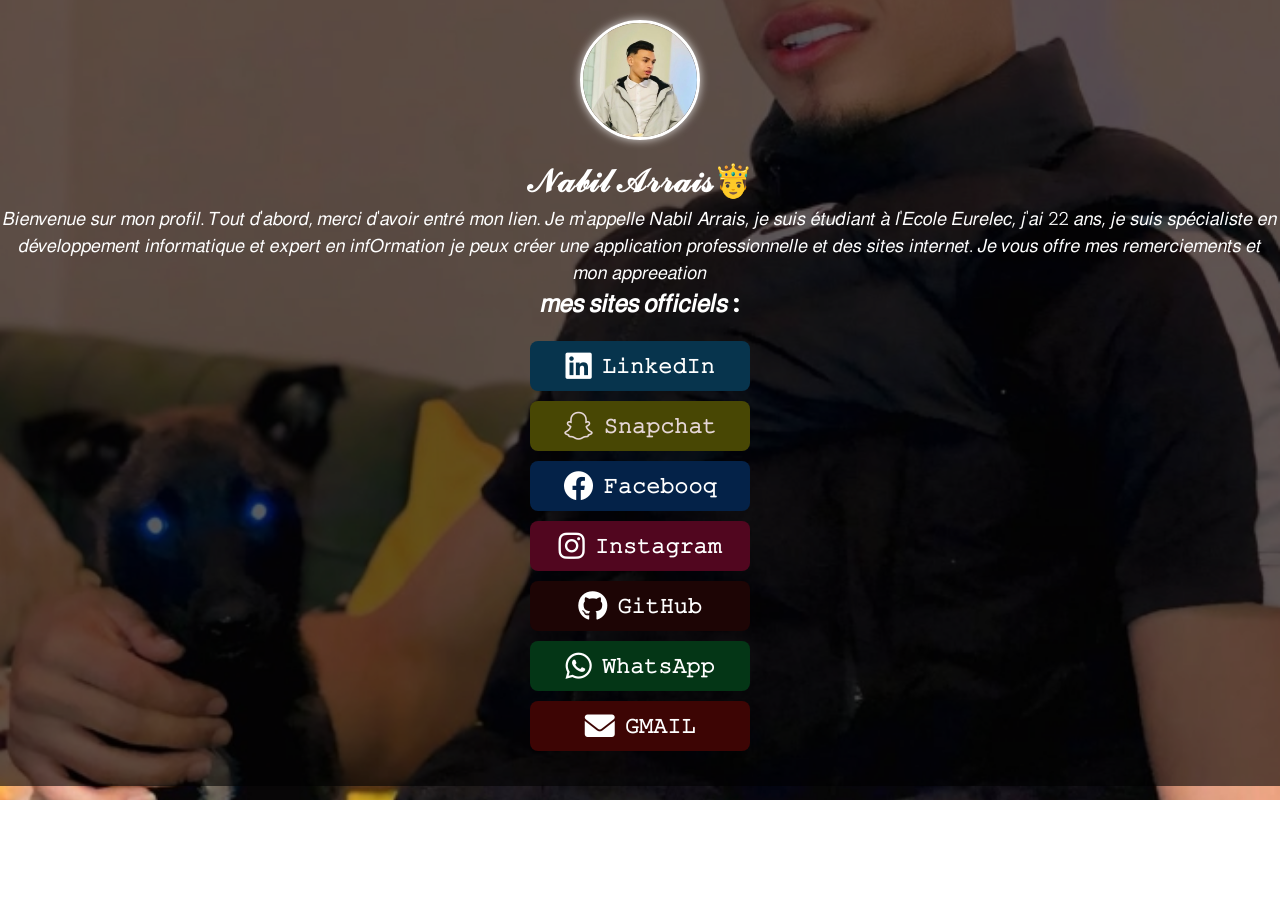
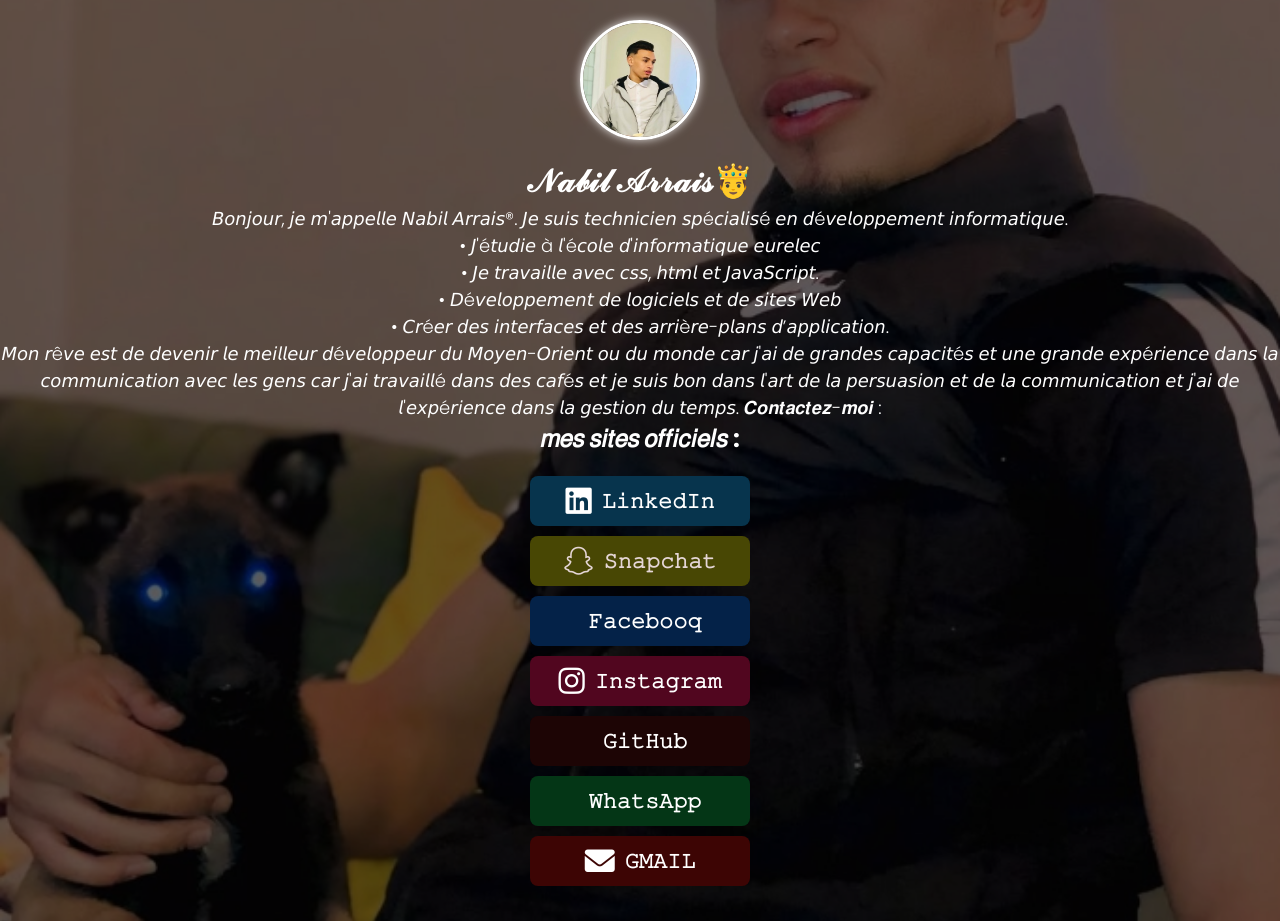
Before and after one commit to nabilarrais/potfolio, a plain HTML site: page index.html in a window 1280 px wide. Before the commit the page ends 800 px from the top, so only its background shows below. Drawn offline with Linux system fonts and the light colour scheme.

Commit message:
first commit

```diff
--- a/index.html
+++ b/index.html
@@ -111,17 +111,28 @@
     <div class="profile">
         <img src="picture 2.jpeg" alt="Nabil Arrais">
         <h1>𝒩𝒶𝒷𝒾𝓁 𝒜𝓇𝓇𝒶𝒾𝓈🤴 </h1>
-        <p>𝐵𝑖𝑒𝑛𝑣𝑒𝑛𝑢𝑒 𝑠𝑢𝑟 𝑚𝑜𝑛 𝑝𝑟𝑜𝑓𝑖𝑙. 𝑇𝑜𝑢𝑡 𝑑'𝑎𝑏𝑜𝑟𝑑, 𝑚𝑒𝑟𝑐𝑖 𝑑'𝑎𝑣𝑜𝑖𝑟 𝑒𝑛𝑡𝑟𝑒́ 𝑚𝑜𝑛 𝑙𝑖𝑒𝑛. 𝐽𝑒 𝑚'𝑎𝑝𝑝𝑒𝑙𝑙𝑒 𝑁𝑎𝑏𝑖𝑙 𝐴𝑟𝑟𝑎𝑖𝑠, 𝑗𝑒 𝑠𝑢𝑖𝑠 𝑒́𝑡𝑢𝑑𝑖𝑎𝑛𝑡 𝑎̀ 𝑙'𝐸𝑐𝑜𝑙𝑒 𝐸𝑢𝑟𝑒𝑙𝑒𝑐, 𝑗'𝑎𝑖 22 𝑎𝑛𝑠, 𝑗𝑒 𝑠𝑢𝑖𝑠 𝑠𝑝𝑒́𝑐𝑖𝑎𝑙𝑖𝑠𝑡𝑒 𝑒𝑛 𝑑𝑒́𝑣𝑒𝑙𝑜𝑝𝑝𝑒𝑚𝑒𝑛𝑡 𝑖𝑛𝑓𝑜𝑟𝑚𝑎𝑡𝑖𝑞𝑢𝑒 𝑒𝑡 𝑒𝑥𝑝𝑒𝑟𝑡 𝑒𝑛 𝑖𝑛𝑓𝑂𝑟𝑚𝑎𝑡𝑖𝑜𝑛 𝑗𝑒 𝑝𝑒𝑢𝑥 𝑐𝑟𝑒́𝑒𝑟 𝑢𝑛𝑒 𝑎𝑝𝑝𝑙𝑖𝑐𝑎𝑡𝑖𝑜𝑛 𝑝𝑟𝑜𝑓𝑒𝑠𝑠𝑖𝑜𝑛𝑛𝑒𝑙𝑙𝑒 𝑒𝑡 𝑑𝑒𝑠 𝑠𝑖𝑡𝑒𝑠 𝑖𝑛𝑡𝑒𝑟𝑛𝑒𝑡. 𝐽𝑒 𝑣𝑜𝑢𝑠 𝑜𝑓𝑓𝑟𝑒 𝑚𝑒𝑠 𝑟𝑒𝑚𝑒𝑟𝑐𝑖𝑒𝑚𝑒𝑛𝑡𝑠 𝑒𝑡 𝑚𝑜𝑛 𝑎𝑝𝑝𝑟𝑒𝑒𝑎𝑡𝑖𝑜𝑛</p>
+       <p>   𝘉𝘰𝘯𝘫𝘰𝘶𝘳, 𝘫𝘦 𝘮'𝘢𝘱𝘱𝘦𝘭𝘭𝘦 𝘕𝘢𝘣𝘪𝘭 𝘈𝘳𝘳𝘢𝘪𝘴®. 𝘑𝘦 𝘴𝘶𝘪𝘴 𝘵𝘦𝘤𝘩𝘯𝘪𝘤𝘪𝘦𝘯 𝘴𝘱é𝘤𝘪𝘢𝘭𝘪𝘴é 𝘦𝘯 𝘥é𝘷𝘦𝘭𝘰𝘱𝘱𝘦𝘮𝘦𝘯𝘵 𝘪𝘯𝘧𝘰𝘳𝘮𝘢𝘵𝘪𝘲𝘶𝘦. </p>
+         <p>• 𝘑'é𝘵𝘶𝘥𝘪𝘦 à 𝘭'é𝘤𝘰𝘭𝘦 𝘥'𝘪𝘯𝘧𝘰𝘳𝘮𝘢𝘵𝘪𝘲𝘶𝘦 𝘦𝘶𝘳𝘦𝘭𝘦𝘤</p>
+         <p>• 𝘑𝘦 𝘵𝘳𝘢𝘷𝘢𝘪𝘭𝘭𝘦 𝘢𝘷𝘦𝘤 𝘤𝘴𝘴, 𝘩𝘵𝘮𝘭 𝘦𝘵 𝘑𝘢𝘷𝘢𝘚𝘤𝘳𝘪𝘱𝘵.</p>
+         <p> • 𝘋é𝘷𝘦𝘭𝘰𝘱𝘱𝘦𝘮𝘦𝘯𝘵 𝘥𝘦 𝘭𝘰𝘨𝘪𝘤𝘪𝘦𝘭𝘴 𝘦𝘵 𝘥𝘦 𝘴𝘪𝘵𝘦𝘴 𝘞𝘦𝘣</p>
+         <p> • 𝘊𝘳é𝘦𝘳 𝘥𝘦𝘴 𝘪𝘯𝘵𝘦𝘳𝘧𝘢𝘤𝘦𝘴 𝘦𝘵 𝘥𝘦𝘴 𝘢𝘳𝘳𝘪è𝘳𝘦-𝘱𝘭𝘢𝘯𝘴 𝘥’𝘢𝘱𝘱𝘭𝘪𝘤𝘢𝘵𝘪𝘰𝘯.</p>
+         <p> 𝘔𝘰𝘯 𝘳ê𝘷𝘦 𝘦𝘴𝘵 𝘥𝘦 𝘥𝘦𝘷𝘦𝘯𝘪𝘳 𝘭𝘦 𝘮𝘦𝘪𝘭𝘭𝘦𝘶𝘳 𝘥é𝘷𝘦𝘭𝘰𝘱𝘱𝘦𝘶𝘳 𝘥𝘶 𝘔𝘰𝘺𝘦𝘯-𝘖𝘳𝘪𝘦𝘯𝘵 𝘰𝘶 𝘥𝘶 𝘮𝘰𝘯𝘥𝘦 𝘤𝘢𝘳 𝘫'𝘢𝘪 𝘥𝘦 𝘨𝘳𝘢𝘯𝘥𝘦𝘴 𝘤𝘢𝘱𝘢𝘤𝘪𝘵é𝘴 𝘦𝘵 𝘶𝘯𝘦 𝘨𝘳𝘢𝘯𝘥𝘦 𝘦𝘹𝘱é𝘳𝘪𝘦𝘯𝘤𝘦 𝘥𝘢𝘯𝘴 𝘭𝘢 𝘤𝘰𝘮𝘮𝘶𝘯𝘪𝘤𝘢𝘵𝘪𝘰𝘯 𝘢𝘷𝘦𝘤 𝘭𝘦𝘴 𝘨𝘦𝘯𝘴 𝘤𝘢𝘳 𝘫'𝘢𝘪 𝘵𝘳𝘢𝘷𝘢𝘪𝘭𝘭é 𝘥𝘢𝘯𝘴 𝘥𝘦𝘴 𝘤𝘢𝘧é𝘴 𝘦𝘵 𝘫𝘦 𝘴𝘶𝘪𝘴 𝘣𝘰𝘯 𝘥𝘢𝘯𝘴 𝘭'𝘢𝘳𝘵 𝘥𝘦 𝘭𝘢 𝘱𝘦𝘳𝘴𝘶𝘢𝘴𝘪𝘰𝘯 𝘦𝘵 𝘥𝘦 𝘭𝘢 𝘤𝘰𝘮𝘮𝘶𝘯𝘪𝘤𝘢𝘵𝘪𝘰𝘯 𝘦𝘵 𝘫'𝘢𝘪 𝘥𝘦 𝘭'𝘦𝘹𝘱é𝘳𝘪𝘦𝘯𝘤𝘦 𝘥𝘢𝘯𝘴 𝘭𝘢 𝘨𝘦𝘴𝘵𝘪𝘰𝘯 𝘥𝘶 𝘵𝘦𝘮𝘱𝘴.
+
+
+            𝑪𝒐𝒏𝒕𝒂𝒄𝒕𝒆𝒛-𝒎𝒐𝒊 :
+
+
+            </p>
     </div>
     <div class="links">
         <h2>𝑚𝑒𝑠 𝑠𝑖𝑡𝑒𝑠 𝑜𝑓𝑓𝑖𝑐𝑖𝑒𝑙𝑠 :  </h2>
         <div class="social-links">
             <a href="https://www.linkedin.com/in/nabil-arrais-556b26353/" target="_blank"><i class="fab fa-linkedin"></i>𝙻𝚒𝚗𝚔𝚎𝚍𝙸𝚗</a>
             <a href="#" target="_blank"><i class="fab fa-snapchat"></i>𝚂𝚗𝚊𝚙𝚌𝚑𝚊𝚝</a>
-            <a href="#" target="_blank"><i class="fab fa-facebook"></i>𝙵𝚊𝚌𝚎𝚋𝚘𝚘𝚚</a>
+            <a href="#" target="_blank"><i class="https://www.facebook.com/nabil.arrais.5"></i>𝙵𝚊𝚌𝚎𝚋𝚘𝚘𝚚</a>
             <a href="https://www.instagram.com/p/DEOInjdsnaA/?utm_source=ig_web_copy_link&igsh=MzRlODBiNWFlZA==" target="_blank"><i class="fab fa-instagram"></i> 𝙸𝚗𝚜𝚝𝚊𝚐𝚛𝚊𝚖</a>
-            <a href="https://github.com/nabilarrais" target="_blank"><i class="fab fa-github"></i>𝙶𝚒𝚝𝙷𝚞𝚋</a>
-            <a href="#" target="_blank"><i class="fab fa-whatsapp"></i>  𝚆𝚑𝚊𝚝𝚜𝙰𝚙𝚙</a>
+            <a href="https://github.com/nabilarrais" target="_blank"><i class="https://github.com/nabilarrais"></i>𝙶𝚒𝚝𝙷𝚞𝚋</a>
+            <a href="#" target="_blank"><i class="https://wa.me/+212707911741"></i>  𝚆𝚑𝚊𝚝𝚜𝙰𝚙𝚙</a>
             <a href="https://mail.google.com/mail/u/0/#inbox" target="_blank"><i class="fas fa-envelope"></i>𝙶𝙼𝙰𝙸𝙻</a>
         </div>
     </div>
```
